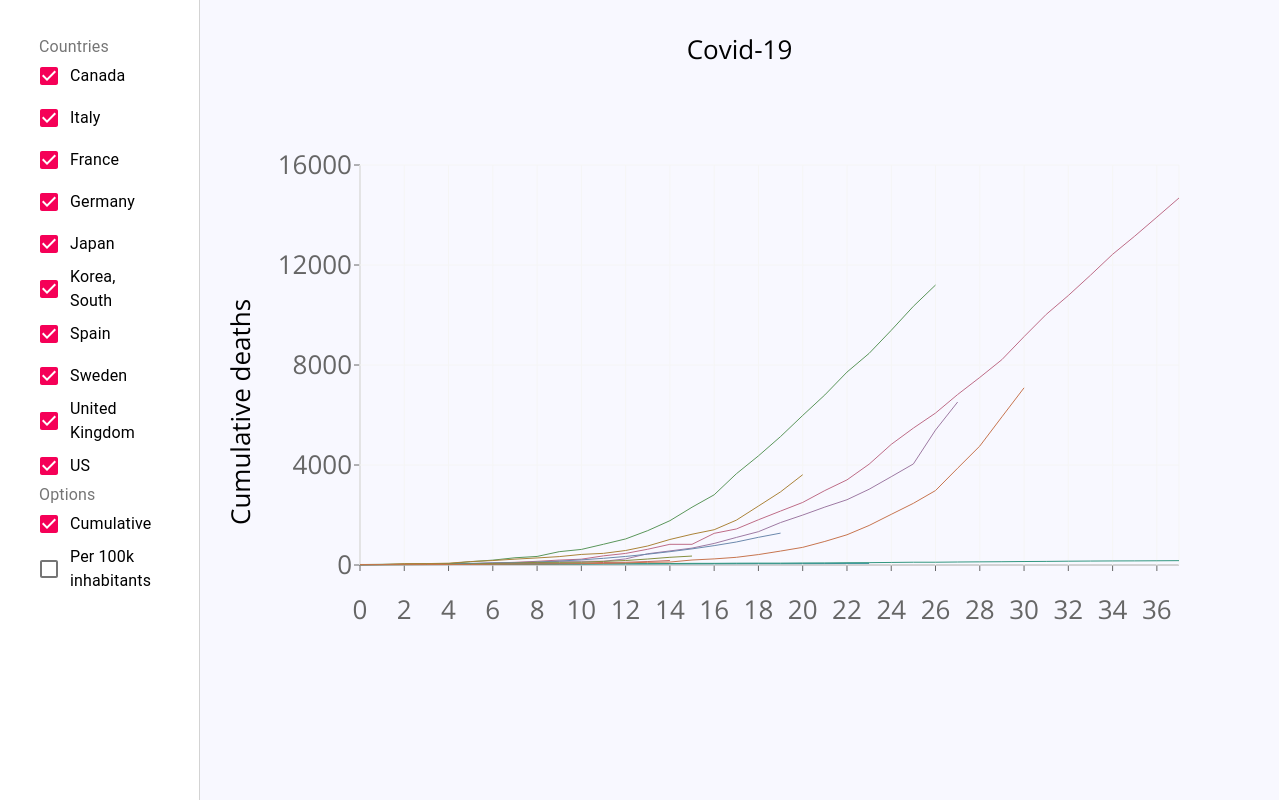
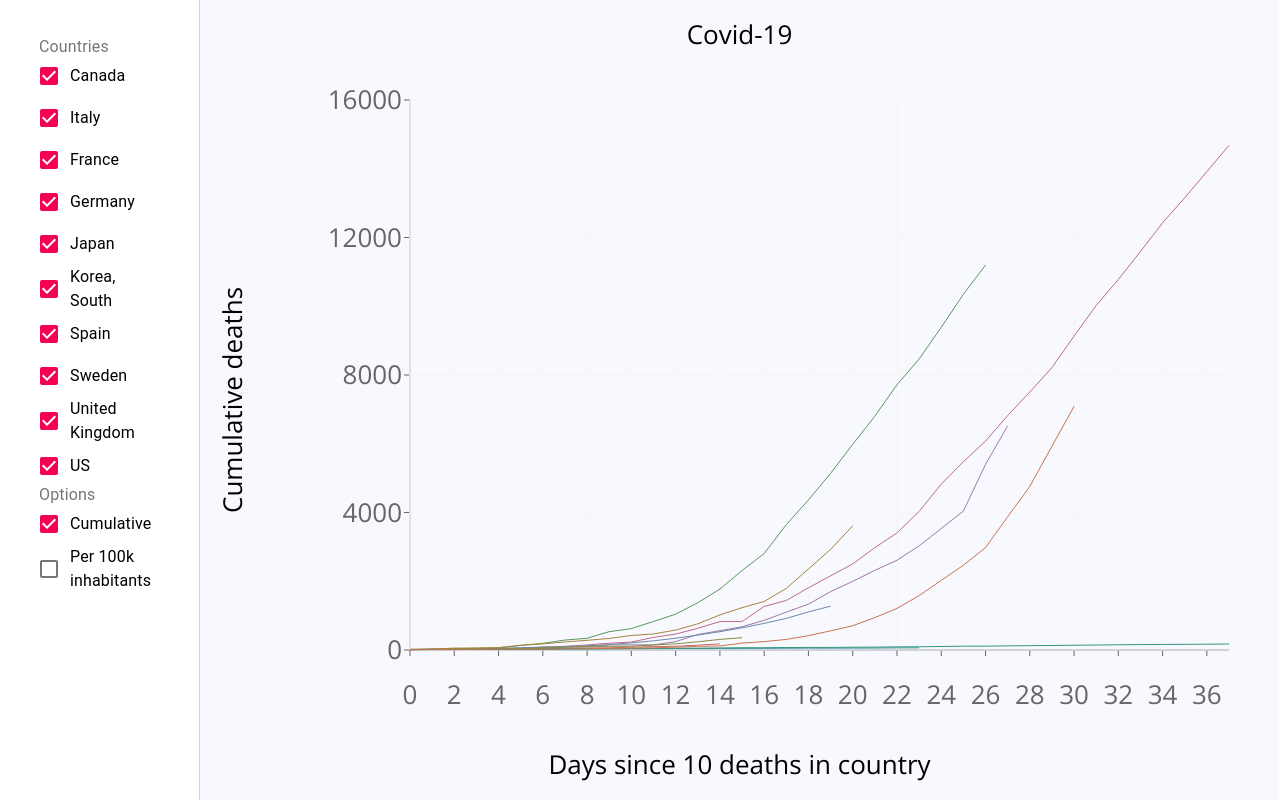
Before and after one commit to oflisback/another-covid-19-graph, a React (Create React App) app: page / in a window 1280 px wide. Built offline with nearby package versions, Linux system fonts and the light colour scheme.

Commit message:
Minor improvement of label positioning

```diff
--- a/src/components/Graph/index.jsx
+++ b/src/components/Graph/index.jsx
@@ -1,7 +1,6 @@
 import {
   LineChart,
   Line,
-  Text,
   XAxis,
   YAxis,
   CartesianGrid,
@@ -68,53 +67,45 @@ const Graph = ({ countries, getStuff, options }) => {
   }
 
   let yAxisTitle
-  let dY
-
   if (options.cumulative) {
     if (options.perCapita) {
       yAxisTitle = 'Cumulative deaths per 100k inhibitants'
-      dY = 600
     } else {
       yAxisTitle = 'Cumulative deaths'
-      dY = 460
     }
   } else {
     if (options.perCapita) {
       yAxisTitle = 'Deaths per day per 100k inhibitants'
-      dY = 580
     } else {
       yAxisTitle = 'Deaths per day'
-      dY = 450
     }
   }
 
   return (
-    <div className="App">
+    <div className="App" style={{ position: 'relative' }}>
       <header className="App-header">
+        <div style={{ position: 'absolute', left: '-80px', transform: 'rotate(-90deg)' }}>{yAxisTitle}</div>
         Covid-19
         <LineChart
           width={dimensions.width - 200 - 1}
           height={dimensions.height - 100}
           data={graphData}
-          margin={{ bottom: 100, top: 100, left: 100, right: 100 }}
-          padding={{ bottom: 50, top: 50, left: 50, right: 50 }}
+          margin={{ bottom: 0, top: 50, left: 150, right: 50 }}
         >
           <XAxis
             dataKey="day"
             height={100}
-            label={<Text x={0} y={0} dx={580} dy={720} offset={0}>Days since 10 deaths</Text>}
             interval={1}
             tickMargin={30}
           />
-          <YAxis
-            label={<Text x={0} y={0} dx={50} dy={dY} offset={0} angle={-90}>{yAxisTitle}</Text>}
-          />
+          <YAxis />
           <Tooltip labelFormatter={day => `Day ${day}`} />
           <CartesianGrid stroke="#f5f5f5" />
           {enabledCountries.map(country =>
             <Line dataKey={country.name} key={country.name} name={country.name} stroke={country.color} dot={false} />
           )}
         </LineChart>
+        Days since 10 deaths in country
       </header>
     </div>
   );
```
